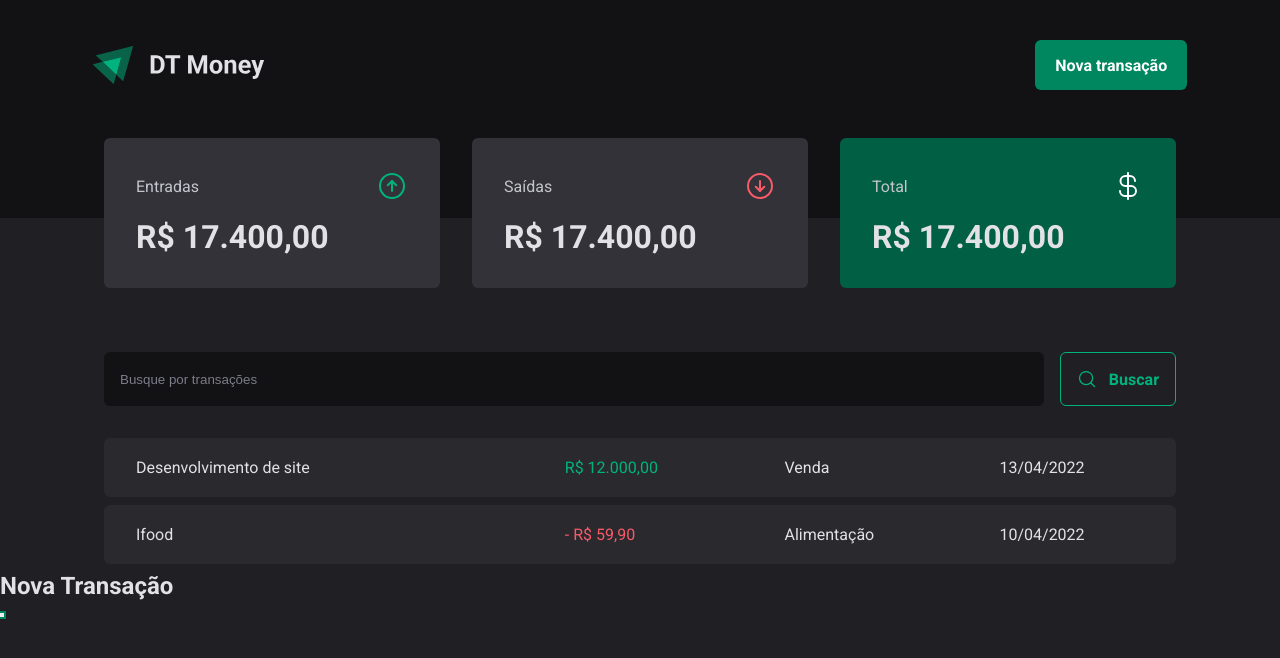
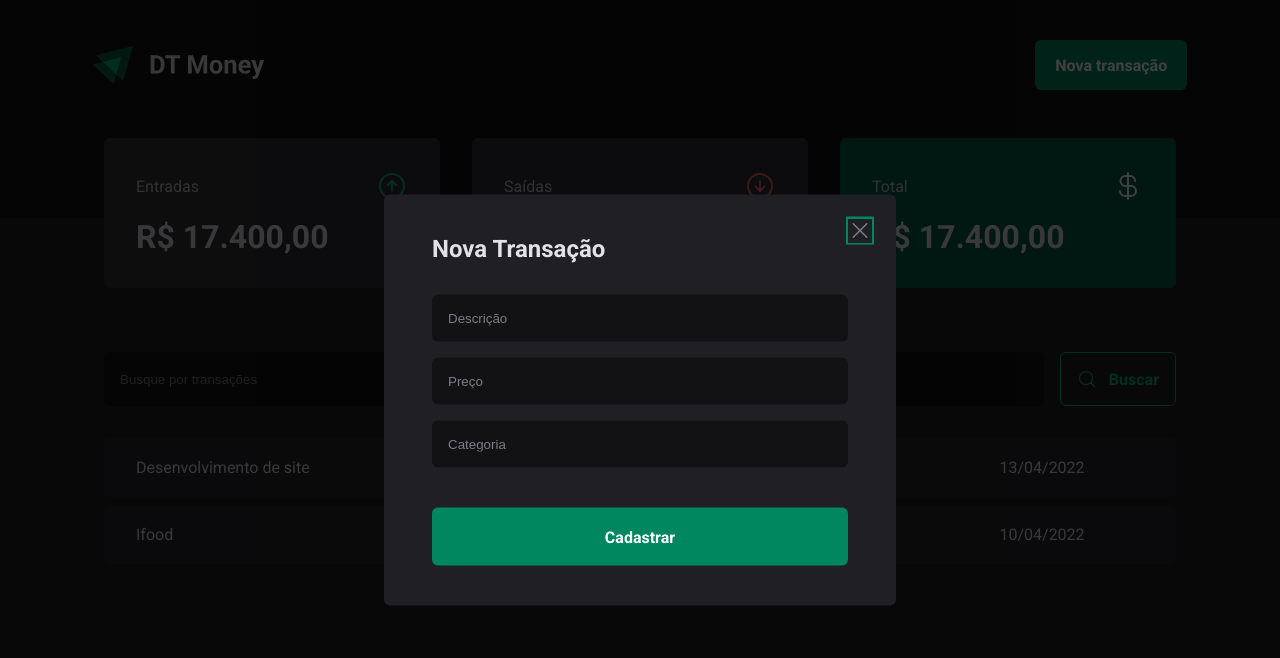
Before and after one commit to carlospio/dt-money, a React (Vite) app: page / in a window 1280 px wide. Both pictures are taken after a click on the button "Nova transação". Shown: the top 658 px of the page. Built offline with nearby package versions, Linux system fonts and the light colour scheme.

Commit message:
Estrutura visual - Modal de nova transação

```diff
--- a/src/components/Header/index.tsx
+++ b/src/components/Header/index.tsx
@@ -2,6 +2,9 @@ import { HeaderContainer, HeaderContent, NewTransactionButton } from "./styles";
 import logoImg from '../../assets/logo.svg'
 
 import * as Dialog from '@radix-ui/react-dialog'
+import { NewTransactionModal } from "../NewTransactionModal";
+
+
 
 
 export function Header() {
@@ -15,15 +18,7 @@ export function Header() {
                         <NewTransactionButton>Nova transação</NewTransactionButton>
                     </Dialog.Trigger>
 
-                    <Dialog.Portal>
-                        <Dialog.Overlay />
-
-                        <Dialog.Content>
-                            <Dialog.Title>Nova Transação</Dialog.Title>
-
-                            <Dialog.Close />
-                        </Dialog.Content>
-                    </Dialog.Portal>
+                  <NewTransactionModal />
                 </Dialog.Root>
             </HeaderContent>
         </HeaderContainer>
--- /dev/null
+++ b/src/components/NewTransactionModal/index.tsx
@@ -0,0 +1,33 @@
+
+import * as Dialog from '@radix-ui/react-dialog'
+import { Overlay, Content, CloseButton } from './styles'
+import { X } from 'phosphor-react'
+
+export function NewTransactionModal() {
+    return (
+        <Dialog.Portal>
+            <Overlay />
+
+            <Content>
+                <Dialog.Title>Nova Transação</Dialog.Title>
+
+                <CloseButton>
+                    <X  size={24}/>
+                </CloseButton>
+
+                <form action="">
+                    <input type="text" placeholder="Descrição" required />
+                    <input type="number" placeholder="Preço" required />
+                    <input type="text" placeholder="Categoria" required />
+
+
+                    <button type="submit">
+                        Cadastrar
+                    </button>
+                </form>
+
+
+            </Content>
+        </Dialog.Portal>
+    )
+}
--- /dev/null
+++ b/src/components/NewTransactionModal/styles.tsx
@@ -0,0 +1,78 @@
+import styled from "styled-components";
+import * as Dialog from '@radix-ui/react-dialog'
+
+
+export const Overlay = styled(Dialog.Overlay)`
+    position: fixed;
+    width: 100vw;
+    height: 100vh;
+    inset: 0;
+    background: rgba(0,0,0,0.75);
+
+
+`;
+
+export const Content = styled(Dialog.Content)`
+    min-width: 32rem;
+    border-radius: 6px;
+    padding: 2.5rem 3rem;
+    background: ${props => props.theme["gray-800"]};
+
+    position: fixed;
+    top: 50%;
+    left: 50%;
+    transform: translate(-50%, -50%);
+
+    form{
+        margin-top: 2rem;
+        display: flex;
+        flex-direction: column;
+        gap: 1rem;
+
+
+        input{
+            border-radius: 6px;
+            border: 0;
+            background: ${props => props.theme["gray-900"]};
+            color: ${props => props.theme["gray-300"]};
+            padding: 1rem;
+
+            &::placeholder{
+                color: ${props => props.theme["gray-500"]};
+            }
+        }
+
+        button[type="submit"]{
+            height: 58px;
+            border: 0;
+
+          background: ${props => props.theme["green-500"]};
+          color: ${props => props.theme.white};
+          font-weight: bold;
+          padding: 0 1.25rem;
+          border-radius: 6px;
+          margin-top: 1.5rem;
+
+          cursor: pointer;
+
+          &:hover{
+            background: ${props => props.theme["green-700"]};
+            transition: background-color 0.2s;
+          }
+        }
+    }
+
+
+`;
+
+export const CloseButton = styled(Dialog.Close)`
+    position: absolute;
+    background: transparent;
+    border: 0;
+    top: 1.5rem;
+    right: 1.5rem;
+    line-height: 0;
+
+    cursor: pointer;
+    color: ${props => props.theme["gray-500"]};
+`;
```
